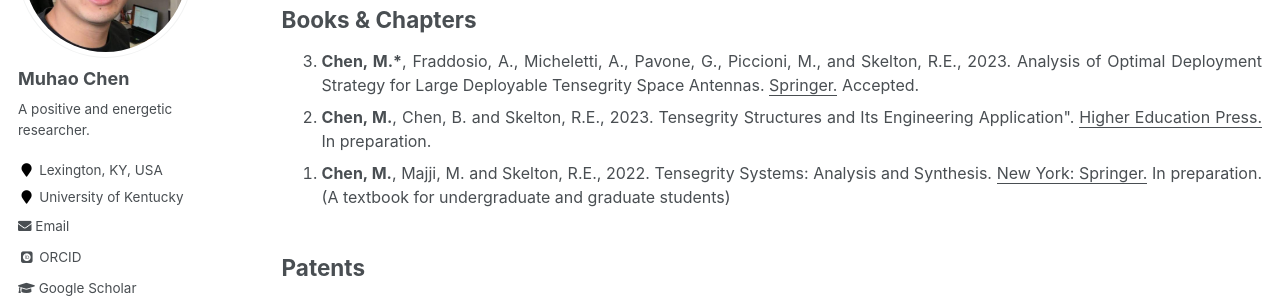
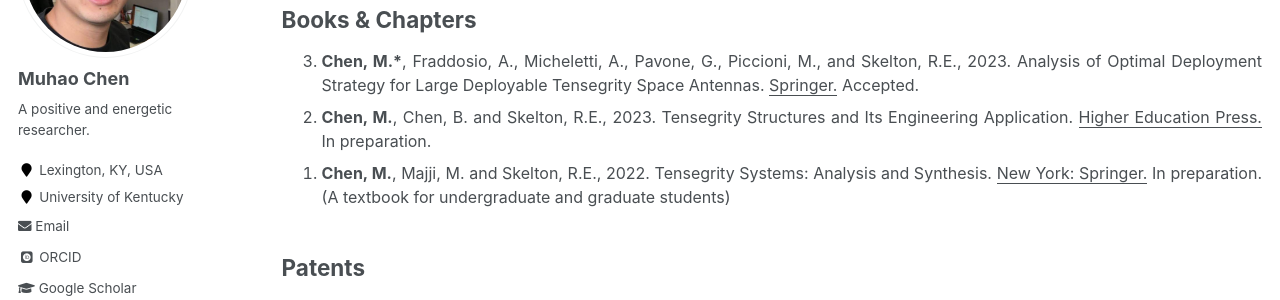
Before and after one commit to Muhao-Chen/muhao-chen.github.io, a Jekyll site: the page built from _pages/publication.md, in a window 1280 px wide and 900 px high, scrolled down 3379 px. Shown: the part 153-453 px from the top of the window. Built offline with Jekyll 4.4.1, drawn with Linux system fonts in a browser that asks for light colours; some web fonts are replaced.

```diff
--- a/_pages/publication.md
+++ b/_pages/publication.md
@@ -97,7 +97,7 @@ toc: true
 <ol reversed>
 
 <li> <strong>Chen, M.*</strong>, Fraddosio, A., Micheletti, A., Pavone, G., Piccioni, M., and Skelton, R.E., 2023. Analysis of Optimal Deployment Strategy for Large Deployable Tensegrity Space Antennas. <u>Springer.</u> Accepted. </li>
-<li> <strong>Chen, M.</strong>, Chen, B. and Skelton, R.E., 2023. Tensegrity Structures and Its Engineering Application". <u>Higher Education Press.</u> In preparation. </li>
+<li> <strong>Chen, M.</strong>, Chen, B. and Skelton, R.E., 2023. Tensegrity Structures and Its Engineering Application. <u>Higher Education Press.</u> In preparation. </li>
 <li> <strong>Chen, M.</strong>, Majji, M. and Skelton, R.E., 2022. Tensegrity Systems: Analysis and Synthesis. <u>New York: Springer.</u> In preparation. (A textbook for undergraduate and graduate students) </li>
 </ol>
 </font>
```
